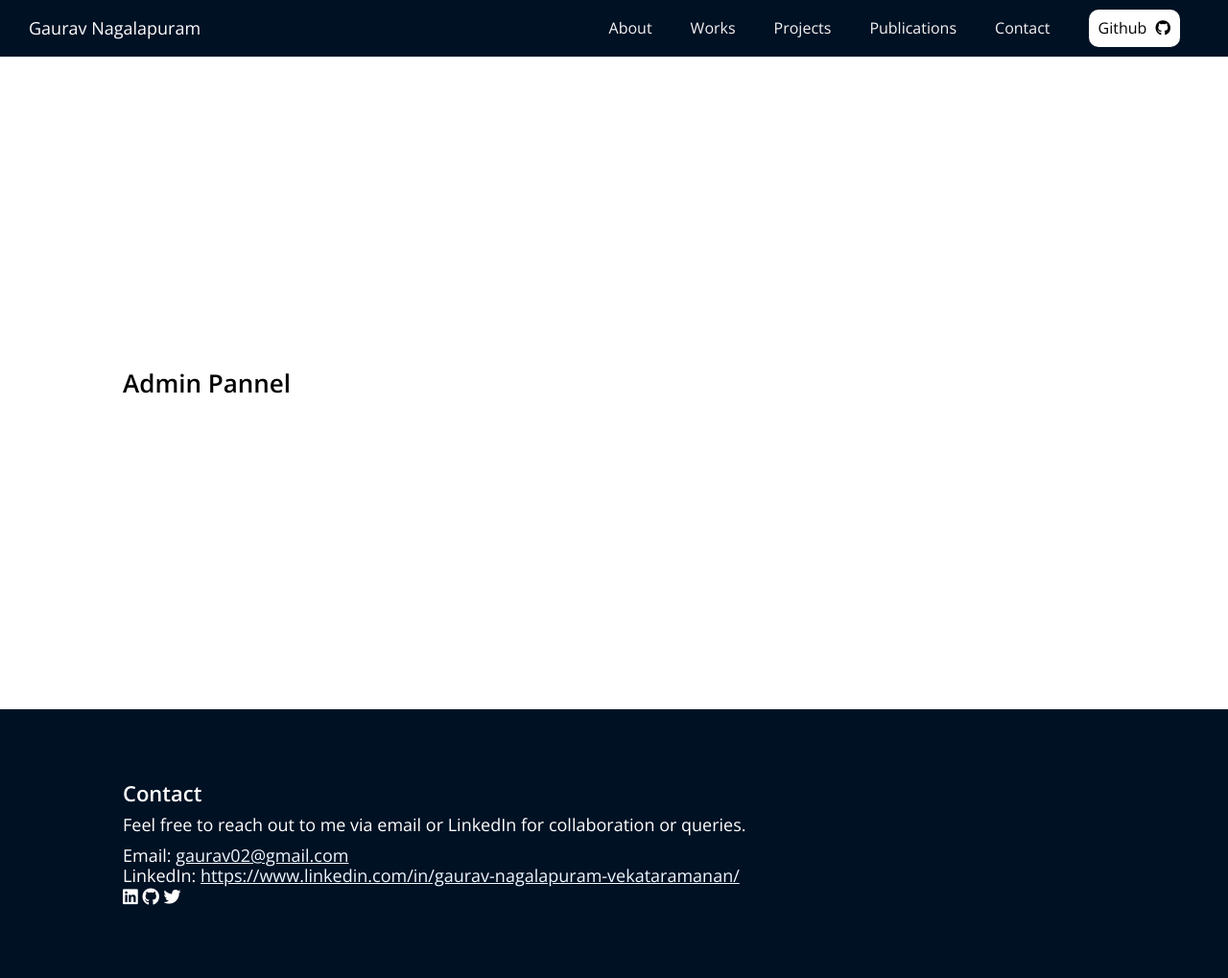
After one commit to naga251602/portfolio-main, a Flask app: page /admin in a window 1280 px wide. The commit adds this page. Shown: the whole page at 96% size. Run offline with Flask 3, Linux system fonts and the light colour scheme.

Commit message:
feat: Admin pannel

```diff
--- a/main.py
+++ b/main.py
@@ -10,3 +10,12 @@ def HomePage():
     }
 
     return render_template("index.html", **data)
+
+
+@app.route("/admin")
+def AdminPage():
+    data = {
+        "pages": ["About", "Works", "Projects", "Publications", "Contact"],
+    }
+
+    return render_template("admin_page.html", **data)
--- a/static/css/index.css
+++ b/static/css/index.css
@@ -22,10 +22,17 @@
     font-size: 16px;
     border: none;
     background: none;
+    color: black
 }
 
 .btn>i {
     font-size: 16px;
+}
+
+.btn-primary {
+    background-color: var(--bg-dark);
+    color: white;
+    border-radius: 10px;
 }
 
 .btn-secondary {
@@ -36,7 +43,7 @@
 
 .btn-outline-secondary {
 
-    border: 1px solid #3e3e3e;
+    border: 1px solid #c4c4c4;
     border-radius: 10px;
     margin: 20px 0;
 }
--- /dev/null
+++ b/templates/admin_page.html
@@ -0,0 +1,39 @@
+<!DOCTYPE html>
+<html lang="en">
+
+<head>
+    <meta charset="UTF-8">
+    <meta name="viewport" content="width=device-width, initial-scale=1.0">
+    <title>Gaurav | Portfolio</title>
+    <link rel="stylesheet" href="{{ url_for('static', filename='/css/index.css')}}">
+    <link rel="stylesheet" href="https://cdnjs.cloudflare.com/ajax/libs/font-awesome/6.7.2/css/all.min.css"
+        integrity="sha512-Evv84Mr4kqVGRNSgIGL/F/aIDqQb7xQ2vcrdIwxfjThSH8CSR7PBEakCr51Ck+w+/U6swU2Im1vVX0SVk9ABhg=="
+        crossorigin="anonymous" referrerpolicy="no-referrer" />
+</head>
+
+<body>
+    {% include "navbar.component.html" %}
+    <main class="section">
+        <h3 class="section-heading">Admin Pannel</h3>
+    </main>
+    <link rel="stylesheet" href="{{ url_for('static', filename='/css/works.module.css')}}">
+    <footer class="footer bg-dark">
+        <h3>Contact</h3>
+        <p style="margin: 10px 0;">Feel free to reach out to me via email or LinkedIn for collaboration or queries.
+        </p>
+        <p>Email: <a href="mailto:gaurav02@gmail.com">gaurav02@gmail.com</a></p>
+
+        <p>LinkedIn: <a
+                href="https://www.linkedin.com/in/gaurav-nagalapuram-vekataramanan/">https://www.linkedin.com/in/gaurav-nagalapuram-vekataramanan/</a>
+        </p>
+        <section class="hero-social-section">
+            <i class="fab fa-linkedin"></i>
+            <i class="fab fa-github"></i>
+            <i class="fab fa-twitter"></i>
+        </section>
+    </footer>
+
+
+</body>
+
+</html>
```
Also changed, not shown: static/css/hero.module.css (+9 -1 lines), templates/hero.component.html (+7 -5 lines), requirements.txt (line endings or trailing spaces).
